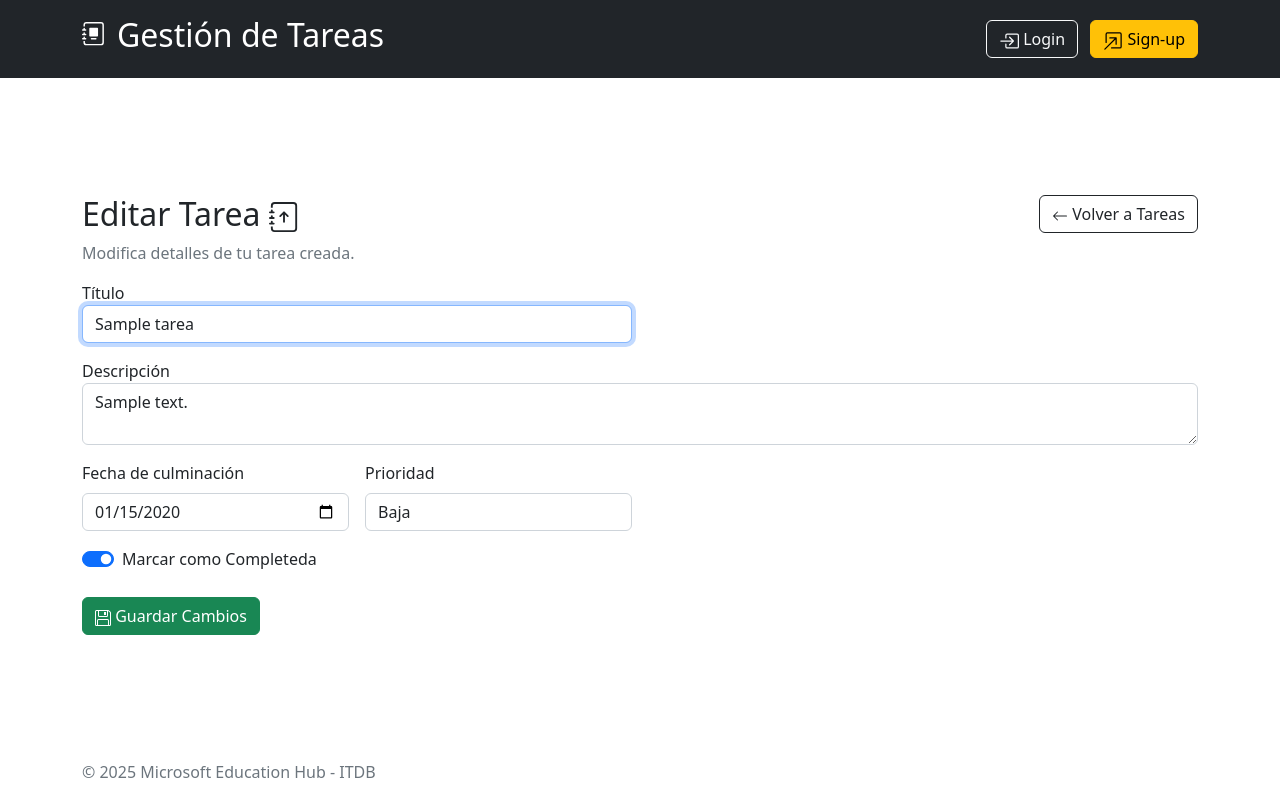
After one commit to BENJAMIN33760/HOLA, a Flask app: page /task/edit/1 in a window 1280 px wide. The commit adds this page. Run offline with Flask 3, Linux system fonts and the light colour scheme; tables that the repository leaves empty hold one stand-in row (values such as "Sample post"); some libraries are stand-ins or nearby versions.

Commit message:
Falta ponerme al dia

```diff
--- a/app.py
+++ b/app.py
@@ -83,5 +83,21 @@ def view_task(id):
     tarea = Tarea.query.get_or_404(id)
     return render_template('task.html', tarea=tarea)
 
+@app.route('/task/edit/<int:id>', methods=['GET', 'POST'])
+def edit_task(id):
+    tarea = Tarea.query.get_or_404(id)
+    if request.method == 'POST':
+        tarea.titulo = request.form['titulo']
+        tarea.descripcion = request.form['descripcion']
+        tarea.fecha_vencimiento = datetime.strptime(request.form['fecha'], '%Y-%m-%d')
+        tarea.prioridad = request.form['prioridad']
+        tarea.completada = request.form.get('completada') == 'on'
+        try:
+            db.session.commit()
+            return redirect(url_for('list_tasks'))
+        except Exception as e:
+            return f"Error al editar la tarea: {e}"
+    return render_template('edit_task.html', tarea=tarea)
+
 if __name__ == '__main__':
     app.run(debug=True, host='127.0.0.1', port=5001)
--- /dev/null
+++ b/templates/edit_task.html
@@ -0,0 +1,63 @@
+{% extends ('layout.html') %}
+{% block body %}
+<div class="row mt-3">
+    <div class="col-lg-6">
+        <h2>
+            Editar Tarea
+            <svg xmlns="http://www.w3.org/2000/svg" width="30" height="30" fill="currentColor" class="bi bi-journal-arrow-up" viewBox="0 0 16 16">
+                <path fill-rule="evenodd" d="M8 11a.5.5 0 0 0 .5-.5V6.707l1.146 1.147a.5.5 0 0 0 .708-.708l-2-2a.5.5 0 0 0-.708 0l-2 2a.5.5 0 1 0 .708.708L7.5 6.707V10.5a.5.5 0 0 0 .5.5"/>
+                <path d="M3 0h10a2 2 0 0 1 2 2v12a2 2 0 0 1-2 2H3a2 2 0 0 1-2-2v-1h1v1a1 1 0 0 0 1 1h10a1 1 0 0 0 1-1V2a1 1 0 0 0-1-1H3a1 1 0 0 0-1 1v1H1V2a2 2 0 0 1 2-2"/>
+                <path d="M1 5v-.5a.5.5 0 0 1 1 0V5h.5a.5.5 0 0 1 0 1h-2a.5.5 0 0 1 0-1zm0 3v-.5a.5.5 0 0 1 1 0V8h.5a.5.5 0 0 1 0 1h-2a.5.5 0 0 1 0-1zm0 3v-.5a.5.5 0 0 1 1 0v.5h.5a.5.5 0 0 1 0 1h-2a.5.5 0 0 1 0-1z"/>
+            </svg>
+        </h2>
+        <p class="text-muted">Modifica detalles de tu tarea creada.</p>
+    </div>
+    <div class="col-lg-6">
+        <a href="{{ url_for('list_tasks') }}" class="btn btn-outline-dark float-end">
+            <svg xmlns="http://www.w3.org/2000/svg" width="16" height="16" fill="currentColor" class="bi bi-arrow-left" viewBox="0 0 16 16">
+                <path fill-rule="evenodd" d="M15 8a.5.5 0 0 0-.5-.5H2.707l3.147-3.146a.5.5 0 1 0-.708-.708l-4 4a.5.5 0 0 0 0 .708l4 4a.5.5 0 0 0 .708-.708L2.707 8.5H14.5A.5.5 0 0 0 15 8"/>
+            </svg>
+            Volver a Tareas
+        </a>
+    </div>
+</div>
+<form class="row g-3" method="POST" action="{{ url_for('edit_task', id=tarea.id) }}">
+    <div class="form-group col-md-6">
+        <label for="titulo">Título</label>
+        <input type="text" id="titulo" name="titulo" class="form-control" value="{{ tarea.titulo }}" required autofocus>
+    </div>
+    <div class="form-group col-md-12">
+        <label for="descripcion">Descripción</label>
+        <textarea id="descripcion" name="descripcion" class="form-control">{{ tarea.descripcion }}</textarea>
+    </div>
+    <div class="form-group col-md-3">
+        <label for="fecha" class="form-label">Fecha de culminación</label>
+        <input type="date" id="fecha" name="fecha" class="form-control" value={{ tarea.fecha_vencimiento }} required>
+    </div>
+    <div class="form-group col-md-3">
+        <label for="prioridad" class="form-label">Prioridad</label>
+        <select id="prioridad" name="prioridad" class="form-control" required>
+            <option value="Baja" {% if tarea.prioridad == 'Baja' %} selected {% endif %}>Baja</option>
+            <option value="Media" {% if tarea.prioridad == 'Media' %} selected {% endif %}>Media</option>
+            <option value="Alta" {% if tarea.prioridad == 'Alta' %} selected {% endif %}>Alta</option>
+        </select>
+    </div>
+
+    <div class="form-group col-md-12">
+        <div class="form-check form-switch">
+            <input class="form-check-input" type="checkbox" role="switch" id="completada" name="completada" {%if tarea.completada == True%}checked{% endif %}>
+            <label class="form-check-label" for="completada">Marcar como Completeda</label>
+        </div>
+    </div>
+
+    <div class="p-2">
+        <button type="submit" class="btn btn-success">
+            <svg xmlns="http://www.w3.org/2000/svg" width="16" height="16" fill="currentColor" class="bi bi-floppy" viewBox="0 0 16 16">
+                <path d="M11 2H9v3h2z"/>
+                <path d="M1.5 0h11.586a1.5 1.5 0 0 1 1.06.44l1.415 1.414A1.5 1.5 0 0 1 16 2.914V14.5a1.5 1.5 0 0 1-1.5 1.5h-13A1.5 1.5 0 0 1 0 14.5v-13A1.5 1.5 0 0 1 1.5 0M1 1.5v13a.5.5 0 0 0 .5.5H2v-4.5A1.5 1.5 0 0 1 3.5 9h9a1.5 1.5 0 0 1 1.5 1.5V15h.5a.5.5 0 0 0 .5-.5V2.914a.5.5 0 0 0-.146-.353l-1.415-1.415A.5.5 0 0 0 13.086 1H13v4.5A1.5 1.5 0 0 1 11.5 7h-7A1.5 1.5 0 0 1 3 5.5V1H1.5a.5.5 0 0 0-.5.5m3 4a.5.5 0 0 0 .5.5h7a.5.5 0 0 0 .5-.5V1H4zM3 15h10v-4.5a.5.5 0 0 0-.5-.5h-9a.5.5 0 0 0-.5.5z"/>
+            </svg>
+            Guardar Cambios
+        </button>
+    </div>
+</form>
+{% endblock %}
--- a/templates/task.html
+++ b/templates/task.html
@@ -63,7 +63,7 @@
                             </div>
                         </form>
                         <div class="d-flex gap-2">
-                            <a href="#" class="btn btn-outline-primary">
+                            <a href="{{ url_for('edit_task', id=tarea.id) }}" class="btn btn-outline-primary">
                                 <svg xmlns="http://www.w3.org/2000/svg" width="16" height="16" fill="currentColor" class="bi bi-pencil" viewBox="0 0 16 16">
                                     <path d="M12.146.146a.5.5 0 0 1 .708 0l3 3a.5.5 0 0 1 0 .708l-10 10a.5.5 0 0 1-.168.11l-5 2a.5.5 0 0 1-.65-.65l2-5a.5.5 0 0 1 .11-.168zM11.207 2.5 13.5 4.793 14.793 3.5 12.5 1.207zm1.586 3L10.5 3.207 4 9.707V10h.5a.5.5 0 0 1 .5.5v.5h.5a.5.5 0 0 1 .5.5v.5h.293zm-9.761 5.175-.106.106-1.528 3.821 3.821-1.528.106-.106A.5.5 0 0 1 5 12.5V12h-.5a.5.5 0 0 1-.5-.5V11h-.5a.5.5 0 0 1-.468-.325"/>
                                 </svg>
```
Also changed, not shown: templates/tasks.html (+6 -6 lines).
